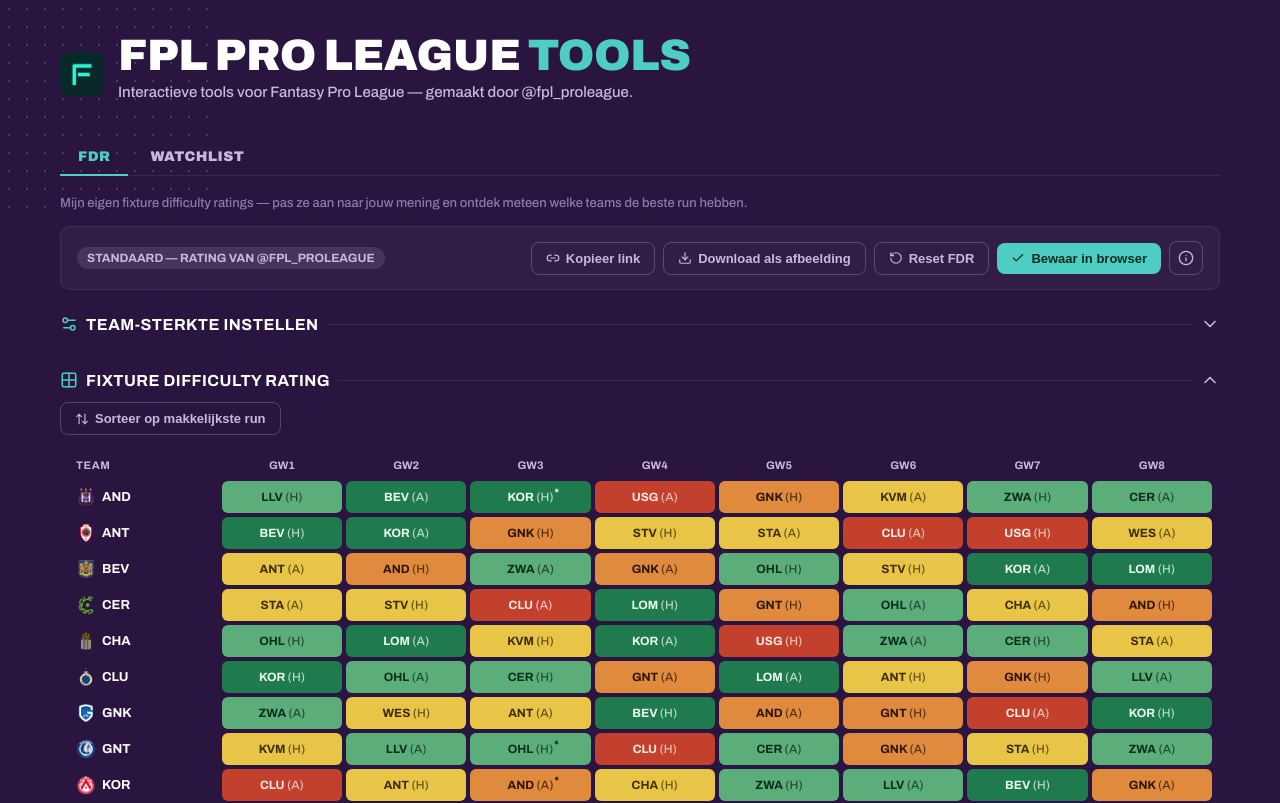
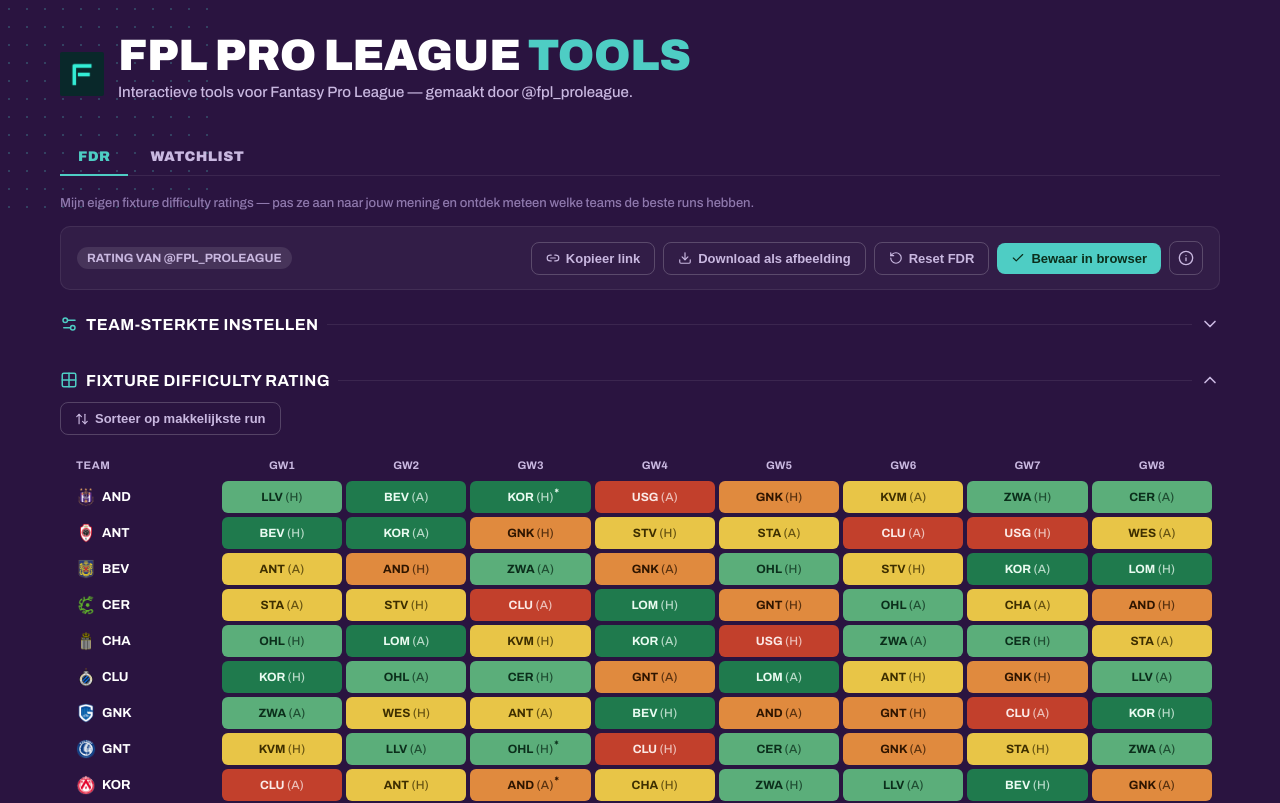
Before and after one commit to fplproleague/jpl-fdr-tool, a React (Vite) app: page / in a window 1280 px wide. Shown: the top 803 px of the page. Built offline with nearby package versions, Linux system fonts and the light colour scheme.

Commit message:
Update FDRTool.jsx

```diff
--- a/src/FDRTool.jsx
+++ b/src/FDRTool.jsx
@@ -856,7 +856,7 @@ export default function FDRTool() {
           <img
             src="/app-icon-mark.png"
             alt=""
-            style={{ width: '44px', height: '44px', borderRadius: '8px', flexShrink: 0 }}
+            style={{ width: '44px', height: '44px', borderRadius: '2px', flexShrink: 0 }}
             onError={(e) => { e.target.style.display = 'none'; }}
           />
           <div>
@@ -897,7 +897,7 @@ export default function FDRTool() {
         {activeTab === 'fdr' && (
         <>
         <p style={{ color: '#8F79AD', fontSize: '13px', marginBottom: '16px' }}>
-          Mijn eigen fixture difficulty ratings — pas ze aan naar jouw mening en ontdek meteen welke teams de beste run hebben.
+          Mijn eigen fixture difficulty ratings — pas ze aan naar jouw mening en ontdek meteen welke teams de beste runs hebben.
         </p>
         <div className="fpl-toolbar" style={{
           display: 'flex', flexWrap: 'wrap', gap: '12px', alignItems: 'center',
@@ -909,7 +909,7 @@ export default function FDRTool() {
             background: isCustom ? '#4ECDC4' : 'rgba(255,255,255,0.1)',
             color: isCustom ? '#0B2E1B' : '#C9B8E0'
           }}>
-            {isCustom ? 'JOUW AANGEPASTE VERSIE' : 'STANDAARD — RATING VAN @FPL_PROLEAGUE'}
+            {isCustom ? 'JOUW AANGEPASTE VERSIE' : 'RATING VAN @FPL_PROLEAGUE'}
           </span>
           <div className="fpl-toolbar-actions">
           <span className="fpl-toolbar-secondary">
```
